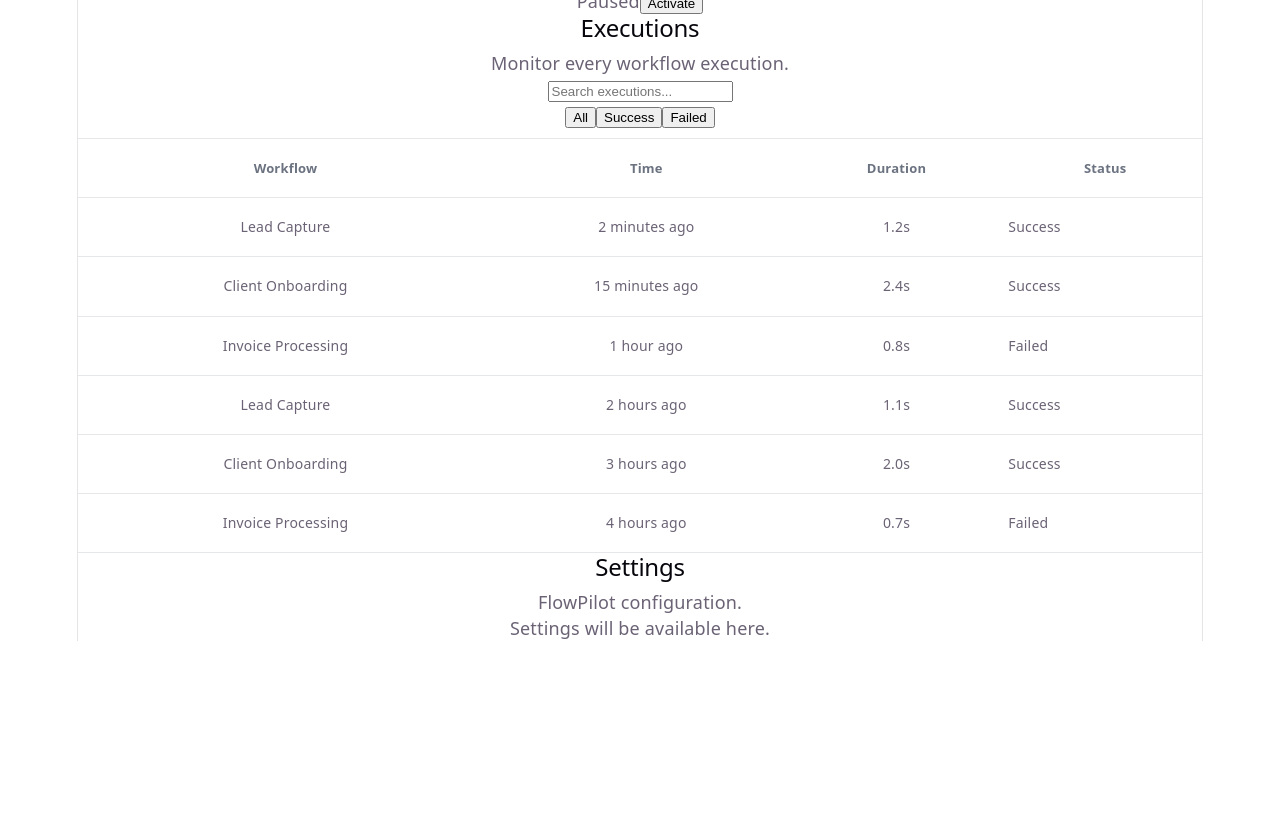
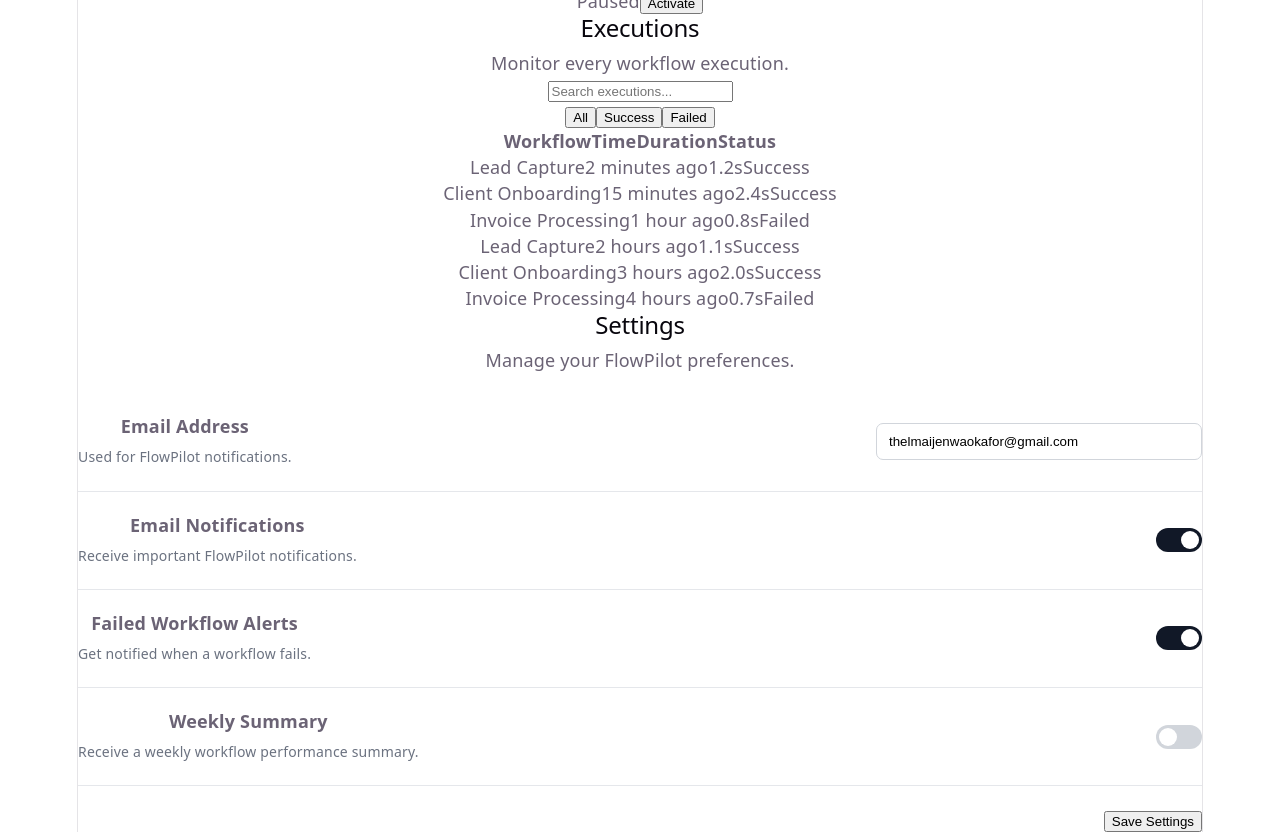
Before and after one commit to AutomateWithTee/FlowPilot, a React (Vite) app: page / in a window 1280 px wide. Shown: the part 700-1532 px from the top of the page. Before the commit the page ends 1341 px from the top, so only its background shows below. Built offline with nearby package versions, Linux system fonts and the light colour scheme.

Commit message:
Build functional FlowPilot settings

```diff
--- a/src/App.css
+++ b/src/App.css
@@ -1,34 +1,96 @@
-.execution-table {
-  margin-top: 10px;
-  border-top: 1px solid #e5e7eb;
+.settings-panel {
+  margin-top: 20px;
 }
 
-.execution-row {
-  display: grid;
-  grid-template-columns: 1.5fr 1fr 0.7fr 0.7fr;
+.setting-row {
+  display: flex;
+  justify-content: space-between;
   align-items: center;
-  gap: 15px;
-  padding: 16px 0;
+  gap: 30px;
+  padding: 20px 0;
   border-bottom: 1px solid #e5e7eb;
+}
+
+.setting-row strong {
+  display: block;
+  margin-bottom: 5px;
+}
+
+.setting-row p {
+  margin: 0;
+  color: #6b7280;
   font-size: 14px;
 }
 
-.execution-heading {
-  color: #6b7280;
-  font-size: 13px;
+.setting-row > input {
+  width: 300px;
+  padding: 10px 12px;
+  border: 1px solid #d1d5db;
+  border-radius: 7px;
 }
 
-.execution-row .status-badge {
-  width: fit-content;
+.toggle {
+  position: relative;
+  width: 46px;
+  height: 24px;
+  display: inline-block;
+}
+
+.toggle input {
+  opacity: 0;
+  width: 0;
+  height: 0;
+}
+
+.toggle span {
+  position: absolute;
+  inset: 0;
+  background: #d1d5db;
+  border-radius: 999px;
+  cursor: pointer;
+  transition: 0.2s;
+}
+
+.toggle span::before {
+  content: '';
+  position: absolute;
+  width: 18px;
+  height: 18px;
+  left: 3px;
+  top: 3px;
+  background: white;
+  border-radius: 50%;
+  transition: 0.2s;
+}
+
+.toggle input:checked + span {
+  background: #111827;
+}
+
+.toggle input:checked + span::before {
+  transform: translateX(22px);
+}
+
+.settings-footer {
+  display: flex;
+  justify-content: flex-end;
+  align-items: center;
+  gap: 15px;
+  padding-top: 25px;
+}
+
+.saved-message {
+  color: #166534;
+  font-size: 14px;
+  font-weight: 600;
 }
 
 @media (max-width: 800px) {
-  .execution-row {
-    grid-template-columns: 1fr 1fr;
-    gap: 10px;
+  .setting-row {
+    align-items: flex-start;
   }
 
-  .execution-heading {
-    display: none;
+  .setting-row > input {
+    width: 200px;
   }
 }
--- a/src/App.jsx
+++ b/src/App.jsx
@@ -35,48 +35,12 @@
 ]
 
 const initialExecutions = [
-  {
-    id: 1,
-    workflow: 'Lead Capture',
-    time: '2 minutes ago',
-    status: 'Success',
-    duration: '1.2s',
-  },
-  {
-    id: 2,
-    workflow: 'Client Onboarding',
-    time: '15 minutes ago',
-    status: 'Success',
-    duration: '2.4s',
-  },
-  {
-    id: 3,
-    workflow: 'Invoice Processing',
-    time: '1 hour ago',
-    status: 'Failed',
-    duration: '0.8s',
-  },
-  {
-    id: 4,
-    workflow: 'Lead Capture',
-    time: '2 hours ago',
-    status: 'Success',
-    duration: '1.1s',
-  },
-  {
-    id: 5,
-    workflow: 'Client Onboarding',
-    time: '3 hours ago',
-    status: 'Success',
-    duration: '2.0s',
-  },
-  {
-    id: 6,
-    workflow: 'Invoice Processing',
-    time: '4 hours ago',
-    status: 'Failed',
-    duration: '0.7s',
-  },
+  { id: 1, workflow: 'Lead Capture', time: '2 minutes ago', status: 'Success', duration: '1.2s' },
+  { id: 2, workflow: 'Client Onboarding', time: '15 minutes ago', status: 'Success', duration: '2.4s' },
+  { id: 3, workflow: 'Invoice Processing', time: '1 hour ago', status: 'Failed', duration: '0.8s' },
+  { id: 4, workflow: 'Lead Capture', time: '2 hours ago', status: 'Success', duration: '1.1s' },
+  { id: 5, workflow: 'Client Onboarding', time: '3 hours ago', status: 'Success', duration: '2.0s' },
+  { id: 6, workflow: 'Invoice Processing', time: '4 hours ago', status: 'Failed', duration: '0.7s' },
 ]
 
 function App() {
@@ -86,11 +50,8 @@
   const [filter, setFilter] = useState('All')
   const [search, setSearch] = useState('')
 
-  const [executionFilter, setExecutionFilter] =
-    useState('All')
-
-  const [executionSearch, setExecutionSearch] =
-    useState('')
+  const [executionFilter, setExecutionFilter] = useState('All')
+  const [executionSearch, setExecutionSearch] = useState('')
 
   const [showForm, setShowForm] = useState(false)
 
@@ -99,6 +60,15 @@
     description: '',
     trigger: '',
   })
+
+  const [settings, setSettings] = useState({
+    email: 'thelmaijenwaokafor@gmail.com',
+    notifications: true,
+    failedAlerts: true,
+    weeklySummary: false,
+  })
+
+  const [saved, setSaved] = useState(false)
 
   const filteredWorkflows = workflows.filter((workflow) => {
     const matchesStatus =
@@ -111,8 +81,7 @@
     return matchesStatus && matchesSearch
   })
 
-  const filteredExecutions = executions.filter(
-    (execution) => {
+  const filteredExecutions = executions.filter((execution) => {
     const matchesStatus =
       executionFilter === 'All' ||
       execution.status === executionFilter
@@ -122,8 +91,7 @@
       .includes(executionSearch.toLowerCase())
 
     return matchesStatus && matchesSearch
-    }
-  )
+  })
 
   const handleInputChange = (event) => {
     const { name, value } = event.target
@@ -137,27 +105,21 @@
   const createWorkflow = (event) => {
     event.preventDefault()
 
-    if (!formData.name.trim()) {
-      return
-    }
+    if (!formData.name.trim()) return
 
     const newWorkflow = {
       id: Date.now(),
       name: formData.name,
       description:
         formData.description || 'No description provided.',
-      trigger:
-        formData.trigger || 'Manual trigger',
+      trigger: formData.trigger || 'Manual trigger',
       lastRun: 'Not run yet',
       status: 'Active',
       executions: 0,
       failures: 0,
     }
 
-    setWorkflows((current) => [
-      newWorkflow,
-      ...current,
-    ])
+    setWorkflows((current) => [newWorkflow, ...current])
 
     setFormData({
       name: '',
@@ -186,6 +148,22 @@
     )
   }
 
+  const updateSetting = (name, value) => {
+    setSettings((current) => ({
+      ...current,
+      [name]: value,
+    }))
+    setSaved(false)
+  }
+
+  const saveSettings = () => {
+    setSaved(true)
+
+    setTimeout(() => {
+      setSaved(false)
+    }, 3000)
+  }
+
   return (
     <div className="app">
       <aside className="sidebar">
@@ -199,10 +177,7 @@
         </nav>
       </aside>
 
-      <main
-        className="main-content"
-        id="dashboard"
-      >
+      <main className="main-content" id="dashboard">
         <header className="header">
           <h1>Good afternoon, Thelma</h1>
           <p>
@@ -221,8 +196,7 @@
             <strong>
               {
                 workflows.filter(
-                  (workflow) =>
-                    workflow.status === 'Active'
+                  (workflow) => workflow.status === 'Active'
                 ).length
               }
             </strong>
@@ -233,25 +207,18 @@
             <strong>
               {
                 executions.filter(
-                  (execution) =>
-                    execution.status === 'Failed'
+                  (execution) => execution.status === 'Failed'
                 ).length
               }
             </strong>
           </div>
         </section>
 
-        <section
-          className="workflows"
-          id="workflows"
-        >
+        <section className="workflows" id="workflows">
           <div className="workflow-header">
             <div>
               <h2>Workflows</h2>
-              <p>
-                Manage and monitor your automation
-                workflows.
-              </p>
+              <p>Manage and monitor your automation workflows.</p>
             </div>
 
             <button
@@ -264,10 +231,7 @@
           </div>
 
           {showForm && (
-            <form
-              className="workflow-form"
-              onSubmit={createWorkflow}
-            >
+            <form className="workflow-form" onSubmit={createWorkflow}>
               <h3>Create Workflow</h3>
 
               <label>
@@ -313,10 +277,7 @@
                   Cancel
                 </button>
 
-                <button
-                  type="submit"
-                  className="primary-button"
-                >
+                <button type="submit" className="primary-button">
                   Create Workflow
                 </button>
               </div>
@@ -328,57 +289,37 @@
               type="search"
               placeholder="Search workflows..."
               value={search}
-              onChange={(event) =>
-                setSearch(event.target.value)
-              }
+              onChange={(event) => setSearch(event.target.value)}
             />
 
             <div className="filters">
-              {['All', 'Active', 'Paused'].map(
-                (status) => (
+              {['All', 'Active', 'Paused'].map((status) => (
                 <button
                   key={status}
                   type="button"
                   className={
-                      filter === status
-                        ? 'active-filter'
-                        : ''
+                    filter === status ? 'active-filter' : ''
                   }
-                    onClick={() =>
-                      setFilter(status)
-                    }
+                  onClick={() => setFilter(status)}
                 >
                   {status}
                 </button>
-                )
-              )}
+              ))}
             </div>
           </div>
 
-          {filteredWorkflows.length > 0 ? (
-            filteredWorkflows.map((workflow) => (
-              <div
-                className="workflow-card"
-                key={workflow.id}
-              >
+          {filteredWorkflows.map((workflow) => (
+            <div className="workflow-card" key={workflow.id}>
               <div>
                 <strong>{workflow.name}</strong>
-
                 <p>{workflow.description}</p>
 
+                <small>Trigger: {workflow.trigger}</small>
                 <small>
-                    Trigger: {workflow.trigger}
-                  </small>
-
-                  <small>
-                    {workflow.executions}{' '}
-                    executions ·{' '}
+                  {workflow.executions} executions ·{' '}
                   {workflow.failures} failures
                 </small>
-
-                  <small>
-                    Last run: {workflow.lastRun}
-                  </small>
+                <small>Last run: {workflow.lastRun}</small>
               </div>
 
               <div className="workflow-actions">
@@ -391,9 +332,7 @@
                 <button
                   className="secondary-button"
                   type="button"
-                    onClick={() =>
-                      toggleWorkflow(workflow.id)
-                    }
+                  onClick={() => toggleWorkflow(workflow.id)}
                 >
                   {workflow.status === 'Active'
                     ? 'Pause'
@@ -401,24 +340,14 @@
                 </button>
               </div>
             </div>
-            ))
-          ) : (
-            <p className="empty-state">
-              No workflows found.
-            </p>
-          )}
+          ))}
         </section>
 
-        <section
-          className="workflows"
-          id="executions"
-        >
+        <section className="workflows" id="executions">
           <div className="workflow-header">
             <div>
               <h2>Executions</h2>
-              <p>
-                Monitor every workflow execution.
-              </p>
+              <p>Monitor every workflow execution.</p>
             </div>
           </div>
 
@@ -428,15 +357,12 @@
               placeholder="Search executions..."
               value={executionSearch}
               onChange={(event) =>
-                setExecutionSearch(
-                  event.target.value
-                )
+                setExecutionSearch(event.target.value)
               }
             />
 
             <div className="filters">
-              {['All', 'Success', 'Failed'].map(
-                (status) => (
+              {['All', 'Success', 'Failed'].map((status) => (
                 <button
                   key={status}
                   type="button"
@@ -445,14 +371,11 @@
                       ? 'active-filter'
                       : ''
                   }
-                    onClick={() =>
-                      setExecutionFilter(status)
-                    }
+                  onClick={() => setExecutionFilter(status)}
                 >
                   {status}
                 </button>
-                )
-              )}
+              ))}
             </div>
           </div>
 
@@ -464,16 +387,10 @@
               <strong>Status</strong>
             </div>
 
-            {filteredExecutions.length > 0 ? (
-              filteredExecutions.map((execution) => (
-                <div
-                  className="execution-row"
-                  key={execution.id}
-                >
+            {filteredExecutions.map((execution) => (
+              <div className="execution-row" key={execution.id}>
                 <span>{execution.workflow}</span>
-
                 <span>{execution.time}</span>
-
                 <span>{execution.duration}</span>
 
                 <span
@@ -482,31 +399,113 @@
                   {execution.status}
                 </span>
               </div>
-              ))
-            ) : (
-              <p className="empty-state">
-                No executions found.
-              </p>
-            )}
+            ))}
           </div>
         </section>
 
-        <section
-          className="workflows"
-          id="settings"
-        >
+        <section className="workflows" id="settings">
           <div className="workflow-header">
             <div>
               <h2>Settings</h2>
-              <p>
-                FlowPilot configuration.
-              </p>
+              <p>Manage your FlowPilot preferences.</p>
             </div>
           </div>
 
-          <p className="empty-state">
-            Settings will be available here.
-          </p>
+          <div className="settings-panel">
+            <div className="setting-row">
+              <div>
+                <strong>Email Address</strong>
+                <p>Used for FlowPilot notifications.</p>
+              </div>
+
+              <input
+                type="email"
+                value={settings.email}
+                onChange={(event) =>
+                  updateSetting('email', event.target.value)
+                }
+              />
+            </div>
+
+            <div className="setting-row">
+              <div>
+                <strong>Email Notifications</strong>
+                <p>Receive important FlowPilot notifications.</p>
+              </div>
+
+              <label className="toggle">
+                <input
+                  type="checkbox"
+                  checked={settings.notifications}
+                  onChange={(event) =>
+                    updateSetting(
+                      'notifications',
+                      event.target.checked
+                    )
+                  }
+                />
+                <span></span>
+              </label>
+            </div>
+
+            <div className="setting-row">
+              <div>
+                <strong>Failed Workflow Alerts</strong>
+                <p>Get notified when a workflow fails.</p>
+              </div>
+
+              <label className="toggle">
+                <input
+                  type="checkbox"
+                  checked={settings.failedAlerts}
+                  onChange={(event) =>
+                    updateSetting(
+                      'failedAlerts',
+                      event.target.checked
+                    )
+                  }
+                />
+                <span></span>
+              </label>
+            </div>
+
+            <div className="setting-row">
+              <div>
+                <strong>Weekly Summary</strong>
+                <p>Receive a weekly workflow performance summary.</p>
+              </div>
+
+              <label className="toggle">
+                <input
+                  type="checkbox"
+                  checked={settings.weeklySummary}
+                  onChange={(event) =>
+                    updateSetting(
+                      'weeklySummary',
+                      event.target.checked
+                    )
+                  }
+                />
+                <span></span>
+              </label>
+            </div>
+
+            <div className="settings-footer">
+              {saved && (
+                <span className="saved-message">
+                  Settings saved successfully.
+                </span>
+              )}
+
+              <button
+                className="primary-button"
+                type="button"
+                onClick={saveSettings}
+              >
+                Save Settings
+              </button>
+            </div>
+          </div>
         </section>
       </main>
     </div>
```
Lines whose indentation alone changed are shown as unchanged.
